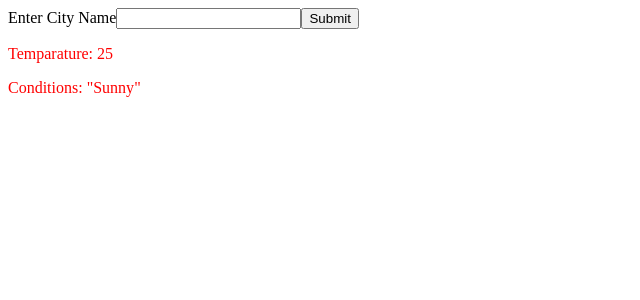
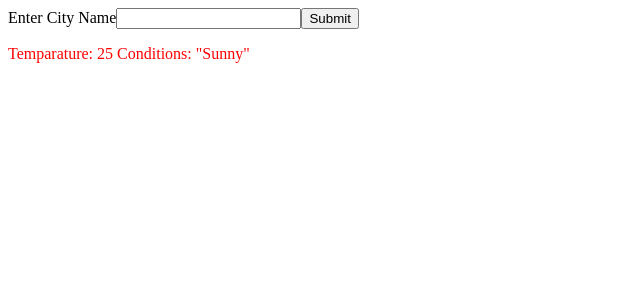
Before and after one commit to acciojob/conditional-weather-report-shubhankarnikam-45, a React app: page / in a window 1280 px wide. Shown: the top 300 px of the page, without its empty margins (0-640 px from the left). Built offline with nearby package versions, Linux system fonts and the light colour scheme.

Commit message:
span tag is added

```diff
--- a/src/components/App.js
+++ b/src/components/App.js
@@ -77,8 +77,8 @@ const App = () => {
 
          temp && temp>20 &&
          ( <div>
-           <p> <span style={{color:"red"}}>Temparature: {temp}</span></p>
-           <p> <span style={{color:"red"}}>Conditions: "{weather}"</span></p>
+           <p> <span style={{color:"red"}}>Temparature: {temp} Conditions: "{weather}"</span></p>
+
             </div>
           )
 }
@@ -88,8 +88,8 @@ const App = () => {
 
             <div>
               <p>
-              <span style={{color:"blue"}}>Temparature: {temp}</span></p>
-           <p> <span style={{color:"blue"}}>Conditions: "{weather}"</span></p>
+              <span style={{color:"blue"}}>Temparature: {temp} Conditions:"{weather}"</span></p>
+
             </div>
 
 
```
